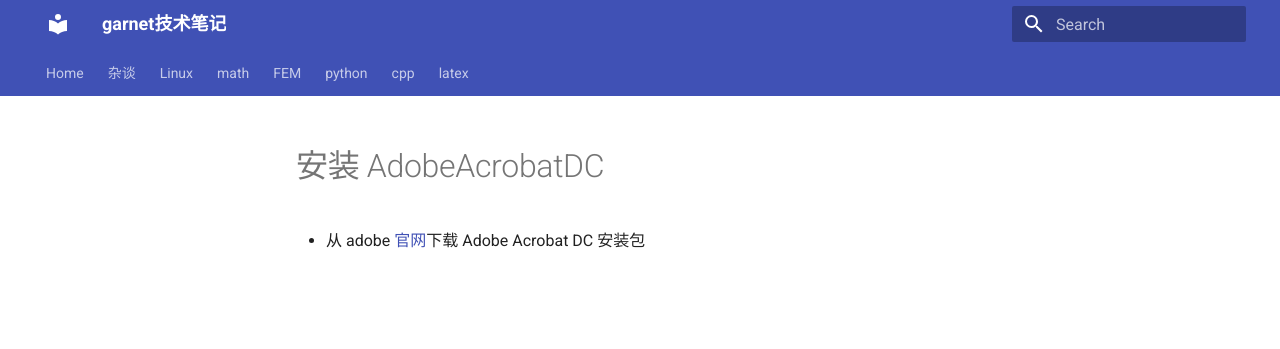
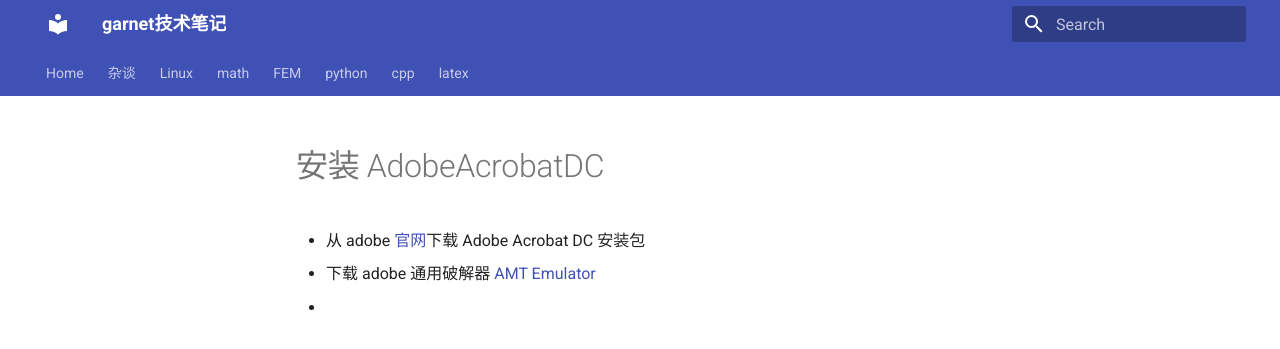
Before and after one commit to ymma98/technotes, an MkDocs documentation site: the page built from docs/杂谈/安装AdobeAcrobatDC.md, in a window 1280 px wide. Shown: the top 349 px of the page. Built offline with MkDocs 1.6.1 and Material for MkDocs 9.7.7, drawn with Linux system fonts in a browser that asks for light colours.

Commit message:
docs/杂谈/安装AdobeAcrobatDC.md updated from https://stackedit.cn/

```diff
--- a/docs/杂谈/安装AdobeAcrobatDC.md
+++ b/docs/杂谈/安装AdobeAcrobatDC.md
@@ -2,6 +2,8 @@
 
 
 * 从 adobe [官网](https://helpx.adobe.com/cn/acrobat/kb/acrobat-dc-downloads.html)下载 Adobe Acrobat DC 安装包
+* 下载 adobe 通用破解器 [AMT Emulator](https://amtemu-official.com/amtemu-v0-9-2-patcher/)
+*
 <!--stackedit_data:
-eyJoaXN0b3J5IjpbLTE4OTc2NDQ2NjBdfQ==
+eyJoaXN0b3J5IjpbLTE0NzUzNDQzNDJdfQ==
 -->
```
